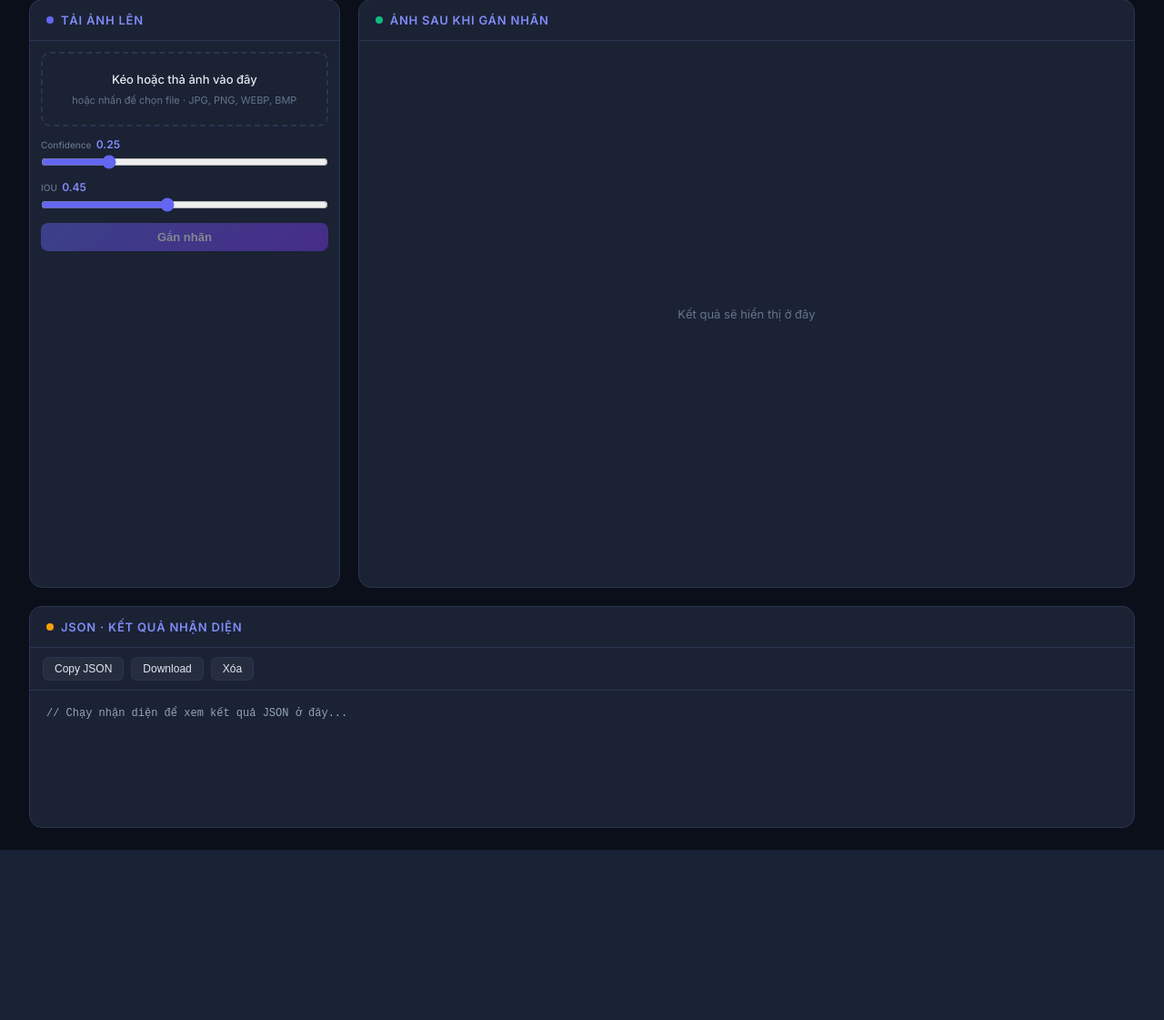
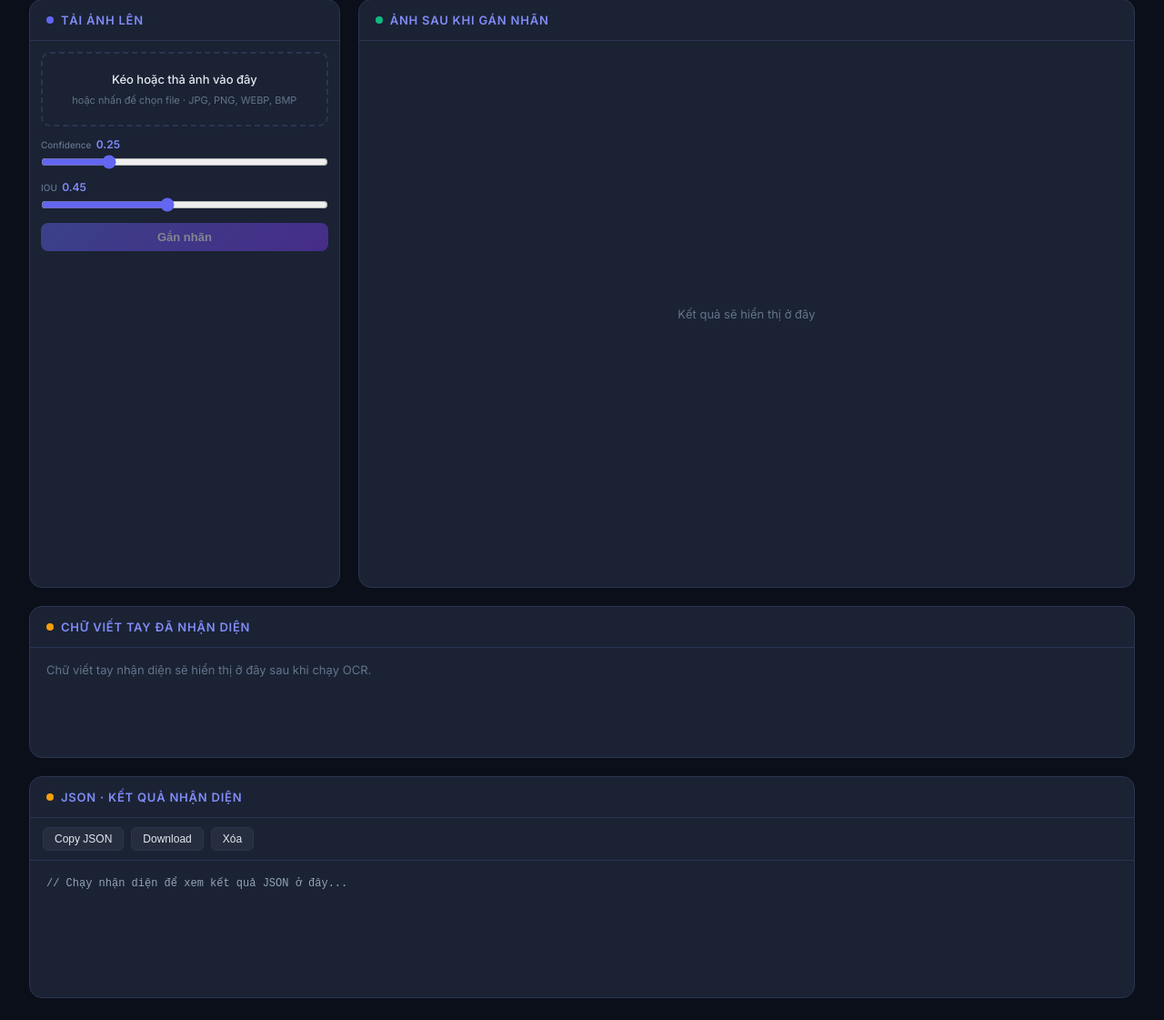
Before and after one commit to tuanahkieu/Object-Detection-OCR-System, a Flask app: page / in a window 1280 px wide. Shown: the part 86-1207 px from the top of the page at 91% size. Before the commit the page ends 1020 px from the top, so only its background shows below. Run offline with Flask 3, Linux system fonts and the light colour scheme.

Commit message:
TAK sửa

```diff
--- a/app.py
+++ b/app.py
@@ -3,12 +3,14 @@ import io
 import base64
 import json
 import time
-import cv2          # Thêm thư viện vẽ OpenCV
-import numpy as np  # Thêm thư viện xử lý ma trận Numpy
+import cv2
+import numpy as np
 from flask import Flask, request, jsonify, send_from_directory
 from PIL import Image
-import torch
 from ultralytics import RTDETR
+
+# --- THÊM THƯ VIỆN EASYOCR (Chạy mượt 100% trên Mac) ---
+import easyocr
 
 app = Flask(__name__, static_folder="static", template_folder="templates")
 
@@ -17,12 +19,49 @@ MODEL_PATH = os.path.join(os.path.dirname(__file__), "best.pt")
 UPLOAD_FOLDER = os.path.join(os.path.dirname(__file__), "uploads")
 os.makedirs(UPLOAD_FOLDER, exist_ok=True)
 
-# ── Load model once at startup ───────────────────────────────────────────────
+# ── Load RT-DETR model ──────────────────────────────────────────────────────
 print(f"[INFO] Loading RT-DETR model from: {MODEL_PATH}")
 model = RTDETR(MODEL_PATH)
 print(f"[INFO] Model loaded successfully. Classes: {model.names}")
 
+# ── Load EasyOCR model ──────────────────────────────────────────────────────
+print("[INFO] Loading EasyOCR model...")
+# Tải bộ não đọc cả tiếng Anh ('en') lẫn tiếng Việt ('vi'). Tự động chạy mượt trên Mac.
+reader = easyocr.Reader(['vi', 'en'])
+print("[INFO] EasyOCR loaded successfully.")
 
+def perform_easyocr_on_crop(cropped_img):
+    """Đọc chữ bằng EasyOCR với bộ lọc chuẩn mực cho Bản vẽ kỹ thuật."""
+    if cropped_img is None or cropped_img.size == 0:
+        return ""
+
+    try:
+        # --- BƯỚC 1: TIỀN XỬ LÝ ẢNH CHUYÊN SÂU ---
+
+        # 1. Chuyển sang ảnh xám
+        gray_img = cv2.cvtColor(cropped_img, cv2.COLOR_BGR2GRAY)
+
+        # 2. Phóng to ảnh lên 2.5 lần bằng thuật toán CUBIC (Giúp nét chữ sắc sảo hơn, không bị vỡ)
+        height, width = gray_img.shape[:2]
+        resized_img = cv2.resize(gray_img, (int(width * 2.5), int(height * 2.5)), interpolation=cv2.INTER_CUBIC)
+
+        # 3. Lọc nhiễu (Denoise): "Ủi" phẳng các vết rỗ, nhiễu hạt trên nền giấy
+        denoised_img = cv2.fastNlMeansDenoising(resized_img, None, h=10, templateWindowSize=7, searchWindowSize=21)
+
+        # 4. Nhị phân hóa Otsu: Tự động tìm điểm cắt sáng/tối để biến nền thành Trắng tinh (255) và chữ thành Đen tuyền (0)
+        _, thresh_img = cv2.threshold(denoised_img, 0, 255, cv2.THRESH_BINARY + cv2.THRESH_OTSU)
+
+        # --- BƯỚC 2: GỌI EASYOCR ---
+        # Ảnh đã được xử lý quá đẹp (như bản scan), ta không cần ép EasyOCR dùng mag_ratio nữa để nó chạy tự nhiên
+        result = reader.readtext(thresh_img, detail=0, paragraph=True)
+
+        if result:
+            return " ".join(result)
+
+        return ""
+    except Exception as e:
+        print(f"[OCR ERROR] perform_easyocr_on_crop: {e}")
+        return ""
 # ── Routes ───────────────────────────────────────────────────────────────────
 @app.route("/")
 def index():
@@ -43,23 +82,20 @@ def predict():
         img_bytes = file.read()
         image = Image.open(io.BytesIO(img_bytes)).convert("RGB")
 
-        # Chuyển ảnh PIL (RGB) sang Numpy Array (BGR) để OpenCV dễ dàng vẽ màu
         cv_img = cv2.cvtColor(np.array(image), cv2.COLOR_RGB2BGR)
 
-        # Get confidence threshold from request (default 0.25)
         conf = float(request.form.get("conf", 0.25))
         iou = float(request.form.get("iou", 0.45))
 
         # Run inference
         t0 = time.time()
         results = model.predict(image, conf=conf, iou=iou, verbose=False)
-        inference_time = round((time.time() - t0) * 1000, 1)  # ms
+        inference_time = round((time.time() - t0) * 1000, 1)
 
         result = results[0]
         detections = []
         boxes = result.boxes
 
-        # ── Xử lý JSON và Vẽ khung tùy chỉnh cùng lúc ────────────────────────
         if boxes is not None and len(boxes) > 0:
             for box in boxes:
                 x1, y1, x2, y2 = box.xyxy[0].tolist()
@@ -67,42 +103,62 @@ def predict():
                 cls_id = int(box.cls[0])
                 cls_name = model.names[cls_id]
 
-                # --- 1. Tùy chỉnh màu sắc (Hệ màu BGR của OpenCV) ---
+                ocr_text = ""
+
+                # --- Xử lý vẽ khung & Đọc chữ ---
                 if cls_name == 'Table':
-                    color = (0, 0, 255)    # Màu Đỏ cho Table
-                    thickness = 3          # Viền dày hơn cho Table
+                    color = (0, 0, 255)
+                    thickness = 3
                 elif cls_name == 'Note':
-                    color = (128, 0, 129)    # Màu Xanh lá cho Note
+                    color = (0, 255, 0)
                     thickness = 2
+
+                    # --- GỌI EASYOCR ĐỂ ĐỌC CHỮ ---
+                    try:
+                        x1i = max(0, int(x1))
+                        y1i = max(0, int(y1))
+                        x2i = min(cv_img.shape[1], int(x2))
+                        y2i = min(cv_img.shape[0], int(y2))
+
+                        cropped_img = cv_img[y1i:y2i, x1i:x2i]
+
+                        if cropped_img.size != 0:
+                            ocr_text = perform_easyocr_on_crop(cropped_img)
+                            if ocr_text:
+                                print(f"[OCR SUCCESS] Đã đọc được: {ocr_text}")
+                        else:
+                            print("[OCR WARNING] Vùng cắt bị rỗng")
+                    except Exception as e:
+                        print(f"[OCR ERROR] Lỗi hệ thống OCR: {e}")
+
                 elif cls_name == 'PartDrawing':
-                    color = (255, 0, 0)    # Màu Xanh dương cho PartDrawing
+                    color = (255, 0, 0)
                     thickness = 2
                 else:
-                    color = (0, 255, 255)  # Màu Vàng mặc định
+                    color = (0, 255, 255)
                     thickness = 2
 
-                # --- 2. Vẽ khung và nhãn lên ảnh cv_img ---
+                # --- Vẽ khung ---
                 cv2.rectangle(cv_img, (int(x1), int(y1)), (int(x2), int(y2)), color, thickness)
                 label = f"{cls_name} {conf_val:.2f}"
                 (tw, th), _ = cv2.getTextSize(label, cv2.FONT_HERSHEY_SIMPLEX, 0.5, 1)
-                cv2.rectangle(cv_img, (int(x1), int(y1) - 20), (int(x1) + tw, int(y1)), color, -1)
-                cv2.putText(cv_img, label, (int(x1), int(y1) - 5), cv2.FONT_HERSHEY_SIMPLEX, 0.5, (255, 255, 255), 1)
 
-                # --- 3. Đóng gói data JSON ---
+                # Tránh tình trạng nhãn bị tràn lên trên mất hút (Fix luôn lỗi hiển thị)
+                label_y = max(int(y1), 20)
+
+                cv2.rectangle(cv_img, (int(x1), label_y - 20), (int(x1) + tw, label_y), color, -1)
+                cv2.putText(cv_img, label, (int(x1), label_y - 5), cv2.FONT_HERSHEY_SIMPLEX, 0.5, (255, 255, 255), 1)
+
+                # --- Đóng gói JSON ---
                 detections.append({
                     "id": len(detections) + 1,
                     "class": cls_name,
                     "confidence": round(conf_val, 2),
-                    "bbox": {
-                        "x1": int(x1),
-                        "y1": int(y1),
-                        "x2": int(x2),
-                        "y2": int(y2),
-                    },
-                    "ocr_content": ""
+                    "bbox": {"x1": int(x1), "y1": int(y1), "x2": int(x2), "y2": int(y2)},
+                    "ocr_content": ocr_text
                 })
 
-        # ── Chuyển ảnh đã vẽ (BGR) ngược lại thành Base64 (RGB) ───────────
+        # --- Kết xuất ảnh ---
         annotated_rgb = cv2.cvtColor(cv_img, cv2.COLOR_BGR2RGB)
         pil_annotated = Image.fromarray(annotated_rgb)
 
@@ -110,7 +166,6 @@ def predict():
         pil_annotated.save(buf, format="JPEG", quality=90)
         img_b64 = base64.b64encode(buf.getvalue()).decode("utf-8")
 
-        # Count per class
         class_counts = {}
         for d in detections:
             name = d["class"]
@@ -123,11 +178,8 @@ def predict():
             "total_detections": len(detections),
             "class_counts": class_counts,
             "detections": detections,
-            "image_size": {
-                "width": image.width,
-                "height": image.height,
-            },
-            "model": "RT-DETR",
+            "image_size": {"width": image.width, "height": image.height},
+            "model": "RT-DETR + EasyOCR",
         }
         return jsonify(response)
 
@@ -136,17 +188,15 @@ def predict():
         traceback.print_exc()
         return jsonify({"error": str(e)}), 500
 
-
 @app.route("/model-info")
 def model_info():
     return jsonify({
-        "model": "RT-DETR",
+        "model": "RT-DETR + EasyOCR",
         "classes": model.names,
         "num_classes": len(model.names),
         "model_path": MODEL_PATH,
     })
 
-
 if __name__ == '__main__':
     port = int(os.environ.get("PORT", 5001))
     app.run(host="0.0.0.0", port=port)
--- a/static/script.js
+++ b/static/script.js
@@ -68,6 +68,7 @@ async function runPredict() {
 
     // ③ JSON
     lastJSON = data;
+    updateOCRPanel(data.detections);
     document.getElementById('json-output').innerHTML = syntaxHighlight(JSON.stringify(data, null, 2));
 
     showToast(`✅ Phát hiện ${data.total_detections} vật thể · ${data.inference_time_ms}ms`);
@@ -104,6 +105,38 @@ function syntaxHighlight(json) {
   );
 }
 
+function updateOCRPanel(detections) {
+  const ocrOutput = document.getElementById('ocr-output');
+  const ocrItems = detections
+    .filter(item => item.ocr_content && item.ocr_content.trim().length > 0)
+    .map((item, index) => ({
+      id: index + 1,
+      className: item.class,
+      text: item.ocr_content.trim(),
+    }));
+
+  if (ocrItems.length === 0) {
+    ocrOutput.innerHTML = '<p>Không tìm thấy chữ viết tay để hiển thị.</p>';
+    return;
+  }
+
+  ocrOutput.innerHTML = ocrItems.map(item => `
+    <div class="ocr-card">
+      <div class="ocr-card-header">${item.className} #${item.id}</div>
+      <div class="ocr-card-body">${escapeHtml(item.text)}</div>
+    </div>
+  `).join('');
+}
+
+function escapeHtml(value) {
+  return value
+    .replace(/&/g, '&amp;')
+    .replace(/</g, '&lt;')
+    .replace(/>/g, '&gt;')
+    .replace(/"/g, '&quot;')
+    .replace(/'/g, '&#39;');
+}
+
 function copyJSON() {
   if (!lastJSON) { showToast('Chưa có kết quả!', true); return; }
   navigator.clipboard.writeText(JSON.stringify(lastJSON, null, 2));
@@ -127,6 +160,7 @@ function clearAll() {
   document.getElementById('placeholder').style.display = 'flex';
   document.getElementById('stats-bar').style.display   = 'none';
   document.getElementById('json-output').textContent   = '// Chạy nhận diện để xem kết quả JSON ở đây...';
+  document.getElementById('ocr-output').innerHTML     = '<p>Chữ viết tay nhận diện sẽ hiển thị ở đây sau khi chạy OCR.</p>';
   document.getElementById('btn-predict').disabled      = true;
   fileInput.value = '';
 }
--- a/static/style.css
+++ b/static/style.css
@@ -225,10 +225,43 @@ main {
 .stat-chip .val   { color: var(--text); font-weight: 600; }
 
 /* ── Section 3 – JSON Output ─────────────────────────────────── */
+#ocr-panel,
 #json-panel {
   display: flex;
   flex-direction: column;
   grid-column: 1 / -1;
+}
+#ocr-output {
+  padding: 16px 18px;
+  display: grid;
+  gap: 12px;
+  min-height: 120px;
+  max-height: 260px;
+  overflow-y: auto;
+  color: var(--text);
+}
+#ocr-output p {
+  color: var(--muted);
+  font-size: 13px;
+}
+.ocr-card {
+  background: rgba(255,255,255,.05);
+  border: 1px solid var(--border);
+  border-radius: 12px;
+  padding: 12px 14px;
+}
+.ocr-card-header {
+  font-size: 12px;
+  font-weight: 700;
+  color: var(--accent2);
+  margin-bottom: 6px;
+}
+.ocr-card-body {
+  font-size: 13px;
+  line-height: 1.5;
+  color: var(--text);
+  white-space: pre-wrap;
+  word-break: break-word;
 }
 .json-toolbar {
   display: flex; gap: 8px;
--- a/templates/index.html
+++ b/templates/index.html
@@ -82,7 +82,18 @@
     </div>
   </div>
 
-  <!-- ③ JSON output -->
+  <!-- ③ OCR text output -->
+  <div class="panel" id="ocr-panel">
+    <div class="panel-header">
+      <span class="dot dot-amber"></span>
+      Chữ viết tay đã nhận diện
+    </div>
+    <div id="ocr-output" class="ocr-output">
+      <p>Chữ viết tay nhận diện sẽ hiển thị ở đây sau khi chạy OCR.</p>
+    </div>
+  </div>
+
+  <!-- ④ JSON output -->
   <div class="panel" id="json-panel">
     <div class="panel-header">
       <span class="dot dot-amber"></span>
```
Also changed, not shown: temp_note.jpg (added).
